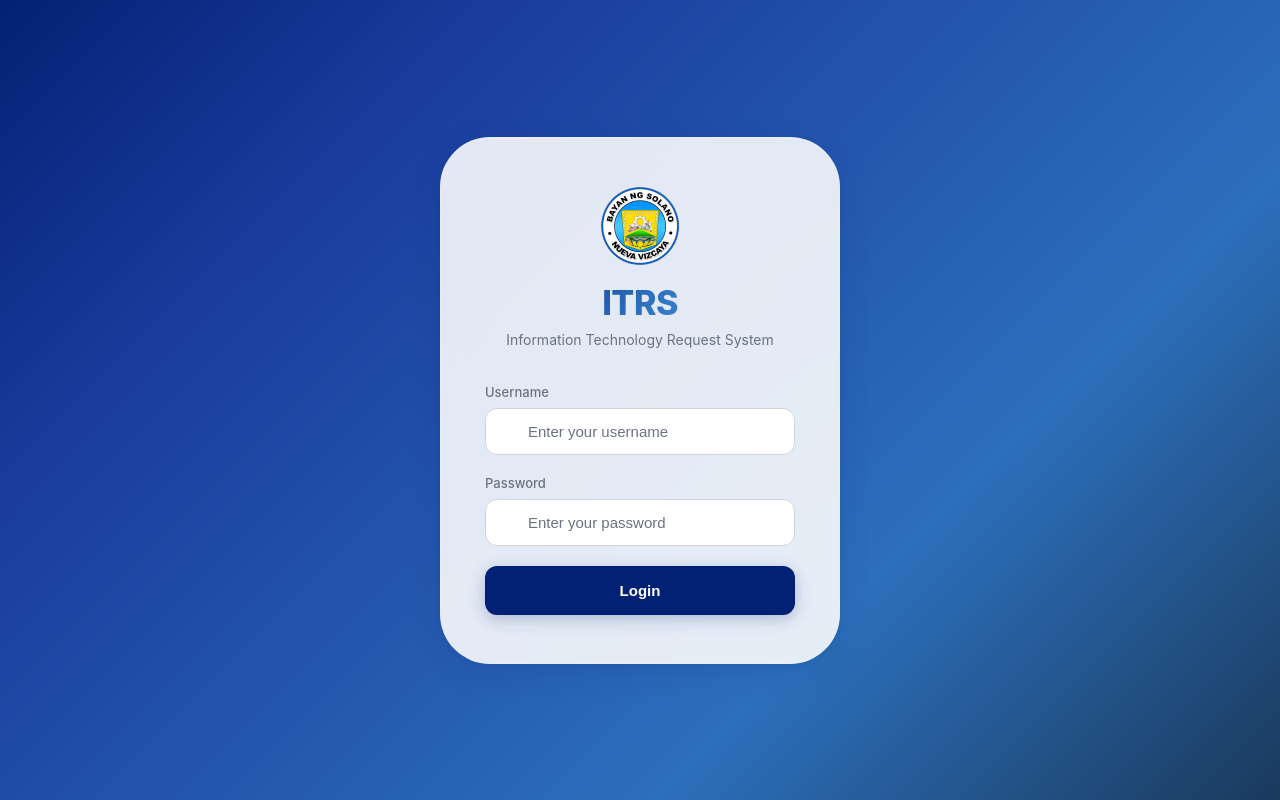
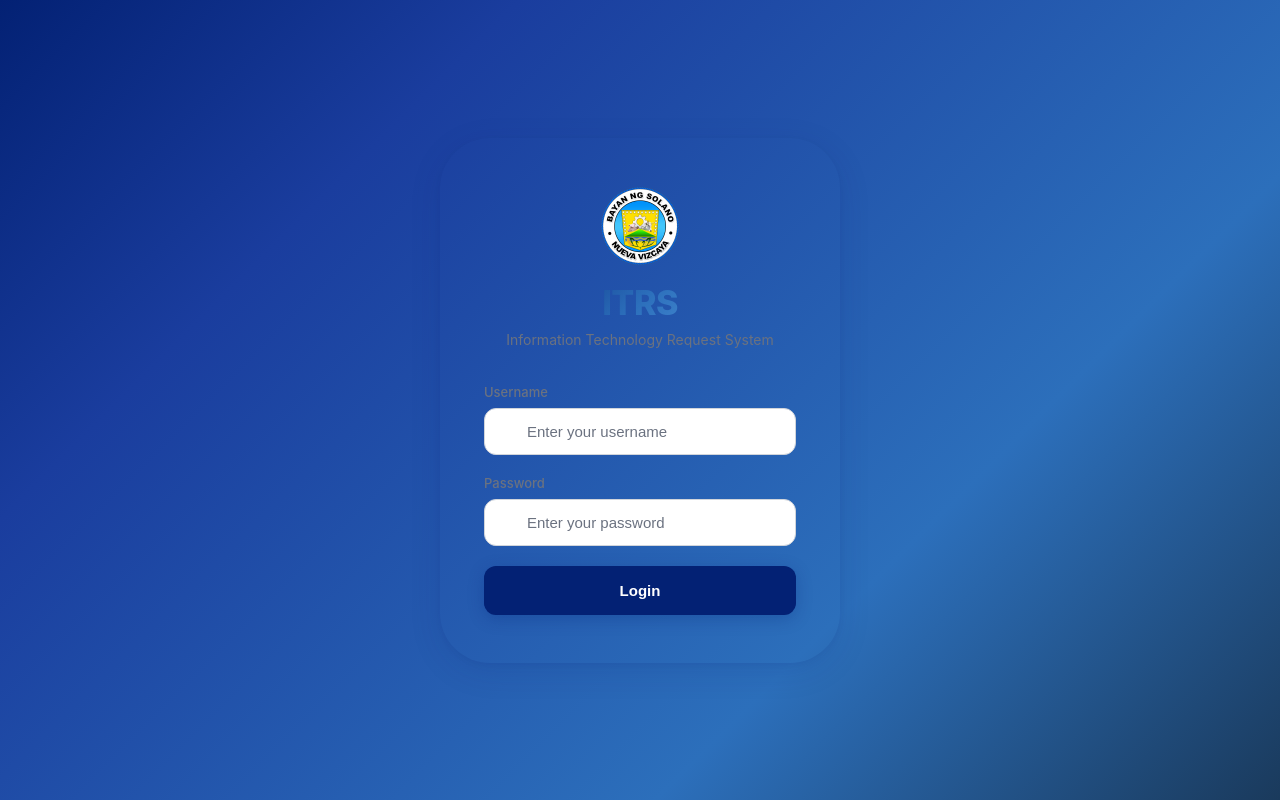
Before and after one commit to rachshad88/ICTRS, a React (Vite) app in the folder frontend-ts/: page / in a window 1280 px wide. Built offline with nearby package versions, Linux system fonts and the light colour scheme; no server answers.

Commit message:
Move backdrop-filter to ::before to fix input events

```diff
--- a/frontend-ts/src/index.css
+++ b/frontend-ts/src/index.css
@@ -177,20 +177,28 @@ body {
 }
 
 .login-box {
-  background: rgba(255, 255, 255, 0.88);
-  backdrop-filter: blur(24px);
-  -webkit-backdrop-filter: blur(24px);
   padding: 48px 44px;
   border-radius: 50px;
   box-shadow:
-    inset 0 0.5px 0 rgba(255, 255, 255, 0.3),
     0 8px 32px rgba(3, 33, 116, 0.12),
     0 2px 8px rgba(3, 33, 116, 0.06);
-  border: 1px solid rgba(255, 255, 255, 0.2);
   width: 100%;
   max-width: 400px;
   position: relative;
   animation: slideUp 0.6s cubic-bezier(0.16, 1, 0.3, 1);
+}
+
+.login-box::before {
+  content: '';
+  position: absolute;
+  inset: 0;
+  border-radius: inherit;
+  background: rgba(255, 255, 255, 0.88);
+  backdrop-filter: blur(24px);
+  -webkit-backdrop-filter: blur(24px);
+  border: 1px solid rgba(255, 255, 255, 0.2);
+  box-shadow: inset 0 0.5px 0 rgba(255, 255, 255, 0.3);
+  z-index: -1;
 }
 
 @keyframes slideUp {
```
